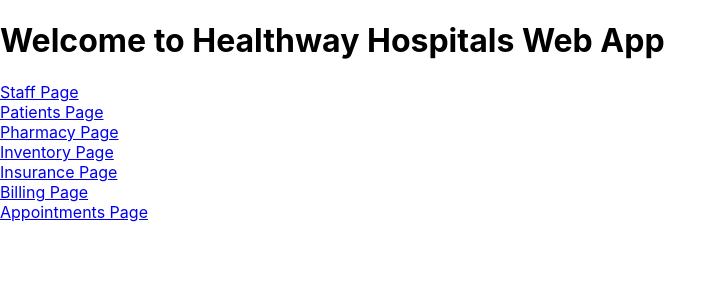
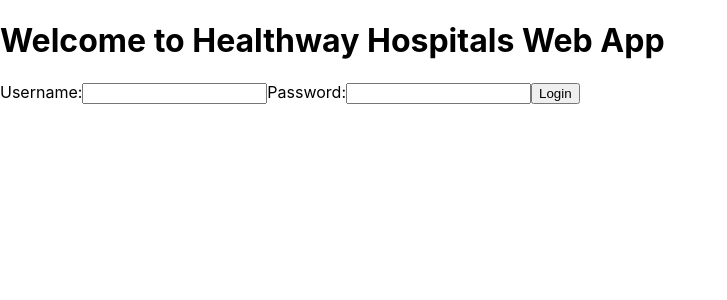
Before and after one commit to meowkt23/web-app, a React (Create React App) app in the folder client/: page / in a window 1280 px wide. Shown: the top 300 px of the page, without its empty margins (0-727 px from the left). Built offline with nearby package versions, Linux system fonts and the light colour scheme; the HTML template or start-up script is replaced by a standard one.

Commit message:
modified:   client/src/HomePage.js

```diff
--- a/client/src/HomePage.js
+++ b/client/src/HomePage.js
@@ -1,11 +1,30 @@
-import React from 'react';
+import React, { useState } from 'react';
 import { Link } from 'react-router-dom';
 
 const HomePage = () => {
+  const [username, setUsername] = useState('');
+  const [password, setPassword] = useState('');
+  const [authenticated, setAuthenticated] = useState(false);
+
+  const handleLogin = () => {
+    // Hardcoded username and password
+    const hardcodedUsername = 'user';
+    const hardcodedPassword = 'pass';
+
+    // Check if entered credentials match the hardcoded ones
+    if (username === hardcodedUsername && password === hardcodedPassword) {
+      setAuthenticated(true);
+    } else {
+      alert('Invalid credentials');
+    }
+  };
+
   return (
     <div>
       <h1>Welcome to Healthway Hospitals Web App</h1>
-      <p></p>
+      {authenticated ? (
+        <div>
+          <p>You are logged in!</p>
           <Link to="/Staff">Staff Page</Link>
           <br />
           <Link to="/Patients">Patients Page</Link>
@@ -20,6 +39,20 @@ const HomePage = () => {
           <br />
           <Link to="/Appointments">Appointments Page</Link>
         </div>
+      ) : (
+        <div>
+          <label>
+            Username:
+            <input type="text" value={username} onChange={(e) => setUsername(e.target.value)} />
+          </label>
+          <label>
+            Password:
+            <input type="password" value={password} onChange={(e) => setPassword(e.target.value)} />
+          </label>
+          <button onClick={handleLogin}>Login</button>
+        </div>
+      )}
+    </div>
   );
 };
 
```
Lines whose indentation alone changed are shown as unchanged.
